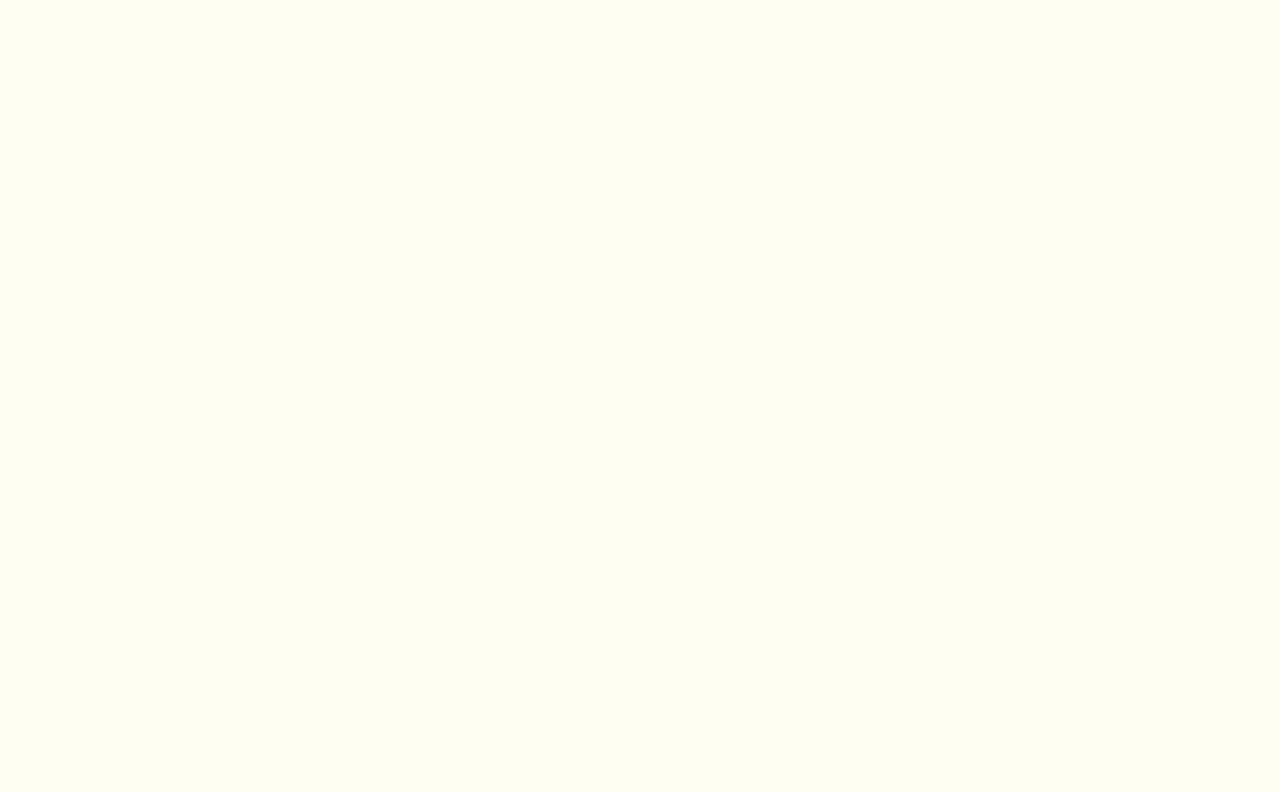
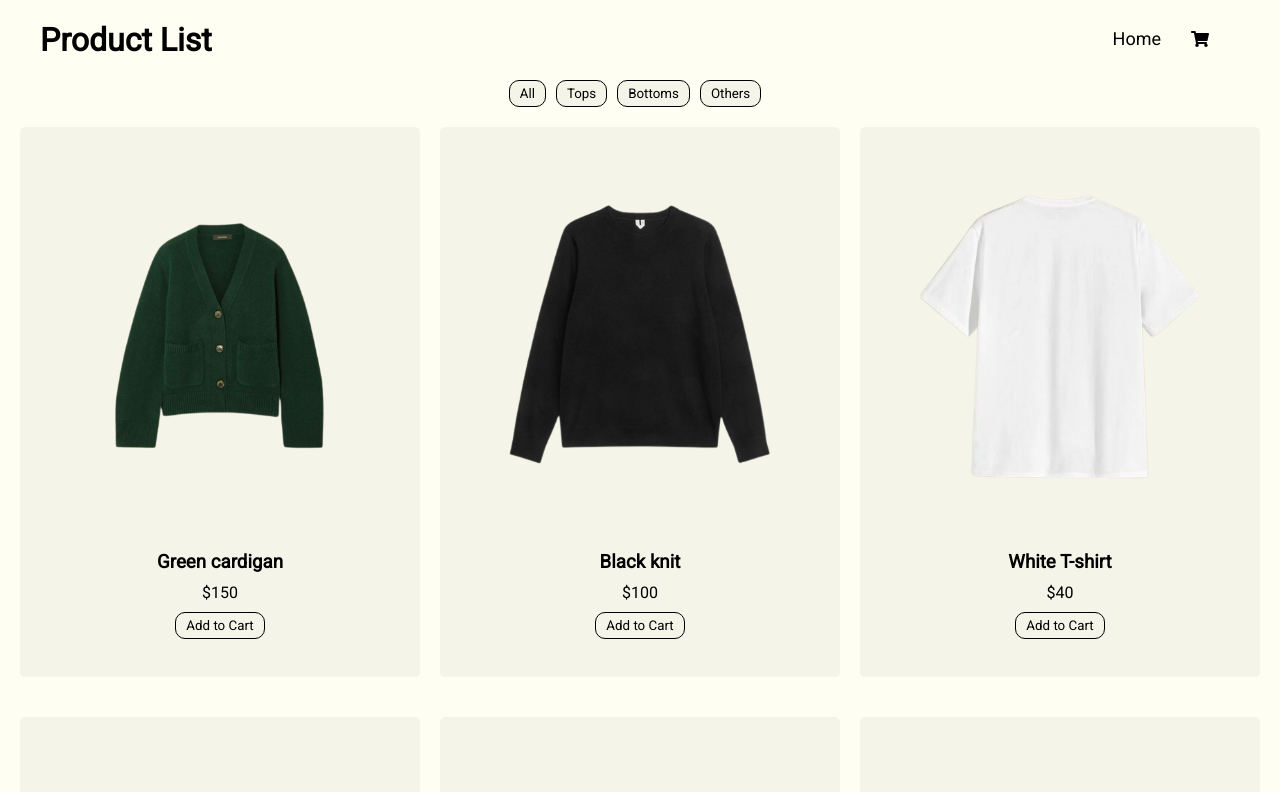
Before and after one commit to Tsubasasoccer/Capstone-Tamwood, a React (Create React App) app: page / in a window 1280 px wide. Before the commit this address had no page. Shown: the top 792 px of the page. Built offline with nearby package versions, Linux system fonts and the light colour scheme.

Commit message:
second deploy

```diff
--- a/package.json
+++ b/package.json
@@ -1,5 +1,5 @@
 {
-  "homepage": "http://Tsubasasoccer.github.io/Capstone-Tamwood",
+  "homepage": ".",
   "name": "capstone",
   "version": "0.1.0",
   "private": true,
--- a/src/App.js
+++ b/src/App.js
@@ -34,7 +34,7 @@ function App() {
   return (
     <BrowserRouter>
     <Routes>
-      <Route path="Capstone-Tamwood/" element={<><Header cartItems={cartItems}/><Products
+      <Route path="/" element={<><Header cartItems={cartItems}/><Products
        productItem={productItem} handleAddProduct={handleAddProduct}
        /></>}>
      </Route>
```
